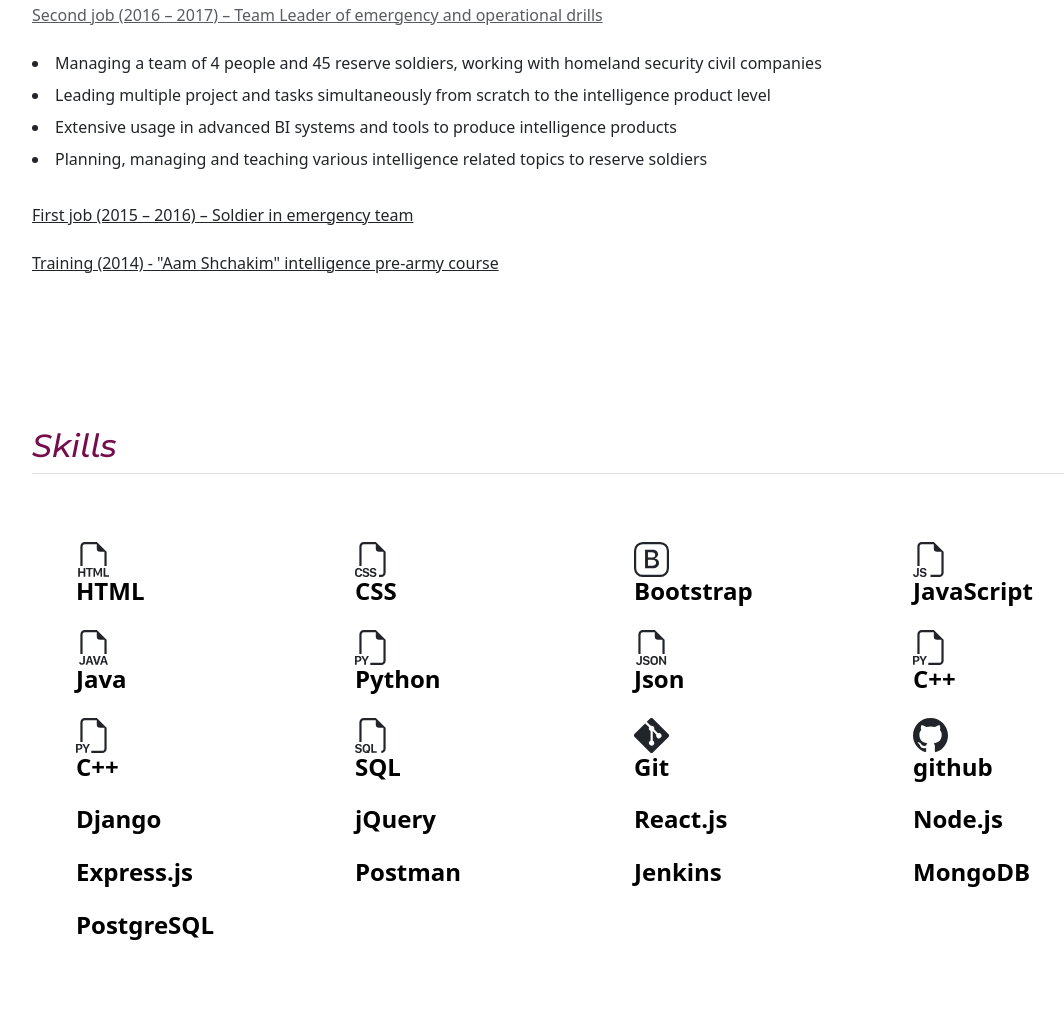
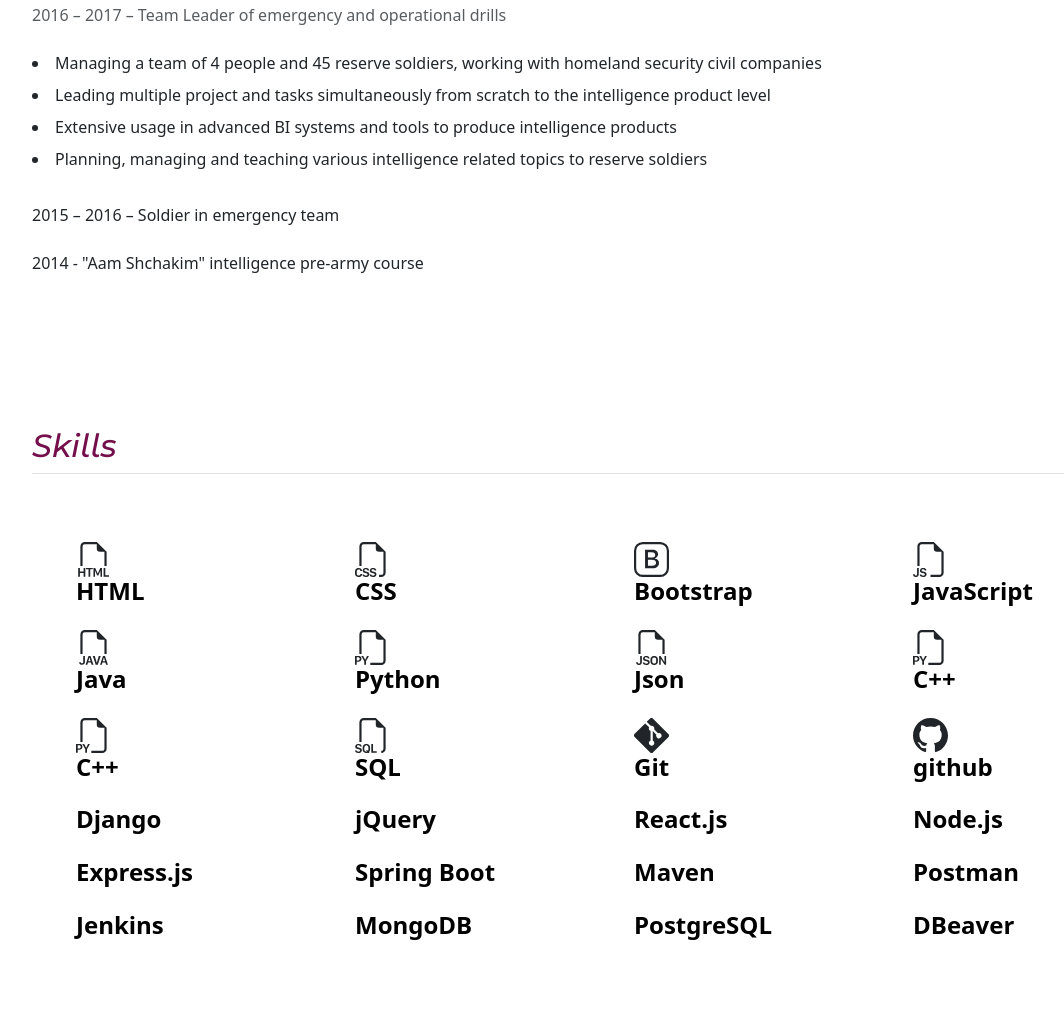
Before and after one commit to YaelGlobmanBarCohen/personal-site, a plain HTML site: page public/resume.html in a window 1280 px wide. Shown: the part 2190-3212 px from the top of the page, without its empty margins (62-1126 px from the left). Drawn offline with nearby package versions, Linux system fonts and the light colour scheme.

Commit message:
add some skills and update the year

```diff
--- a/public/resume.html
+++ b/public/resume.html
@@ -151,17 +151,17 @@
                         </h4>
                         <p class="text-body-secondary years">2014–2017– Military Service:</p>
                         <p class="text-body-secondary">
-                            <u>Second job (2016 – 2017) – Team Leader of emergency and operational drills</u>
+                            2016 – 2017 – Team Leader of emergency and operational drills
                                 <li>Managing a team of 4 people and 45 reserve soldiers, working with homeland security civil companies</li>
                                 <li>Leading multiple project and tasks simultaneously from scratch to the intelligence product level</li>
                                 <li>Extensive usage in advanced BI systems and tools to produce intelligence products</li>
                                 <li>Planning, managing and teaching various intelligence related topics to reserve soldiers</li>
                         </p>
                         <p>
-                            <u>First job (2015 – 2016) – Soldier in emergency team</u>
+                            2015 – 2016 – Soldier in emergency team
                         </p>
                         <p>
-                            <u>Training (2014) - "Aam Shchakim" intelligence pre-army course</u>
+                            2014 - "Aam Shchakim" intelligence pre-army course
                         </p>
                     </div>
 
@@ -344,6 +344,20 @@
               <div class="col d-flex align-items-start">
                 <svg class="bi text-body-secondary flex-shrink-0 me-3" width="1.75em" height="1.75em"><use xlink:href="#tools"></use></svg>
                 <div>
+                  <h3 class="fw-bold mb-0 fs-4 text-body-emphasis">Spring Boot</h3>
+                </div>
+              </div>
+
+              <div class="col d-flex align-items-start">
+                <svg class="bi text-body-secondary flex-shrink-0 me-3" width="1.75em" height="1.75em"><use xlink:href="#tools"></use></svg>
+                <div>
+                  <h3 class="fw-bold mb-0 fs-4 text-body-emphasis">Maven</h3>
+                </div>
+              </div>
+
+              <div class="col d-flex align-items-start">
+                <svg class="bi text-body-secondary flex-shrink-0 me-3" width="1.75em" height="1.75em"><use xlink:href="#tools"></use></svg>
+                <div>
                   <h3 class="fw-bold mb-0 fs-4 text-body-emphasis">Postman</h3>
                 </div>
               </div>
@@ -366,6 +380,13 @@
                 <svg class="bi text-body-secondary flex-shrink-0 me-3" width="1.75em" height="1.75em"><use xlink:href="#tools"></use></svg>
                 <div>
                   <h3 class="fw-bold mb-0 fs-4 text-body-emphasis">PostgreSQL</h3>
+                </div>
+              </div>
+
+              <div class="col d-flex align-items-start">
+                <svg class="bi text-body-secondary flex-shrink-0 me-3" width="1.75em" height="1.75em"><use xlink:href="#tools"></use></svg>
+                <div>
+                  <h3 class="fw-bold mb-0 fs-4 text-body-emphasis">DBeaver</h3>
                 </div>
               </div>
 
@@ -408,7 +429,7 @@
           <a href="/" class="mb-3 me-2 mb-md-0 text-body-secondary text-decoration-none lh-1">
             <svg class="bi" width="30" height="24"><use xlink:href="#bootstrap"></use></svg>
           </a>
-          <span class="mb-3 mb-md-0 text-body-secondary">© 2023 Yael Globman</span>
+          <span class="mb-3 mb-md-0 text-body-secondary">© 2024 Yael Globman</span>
         </div>
 
         <ul class="nav col-md-4 justify-content-end list-unstyled d-flex">
```
Also changed, not shown: index.html (+2 -2 lines), public/contact-me.html (+1 -1 lines), public/projects.html (+1 -1 lines).
